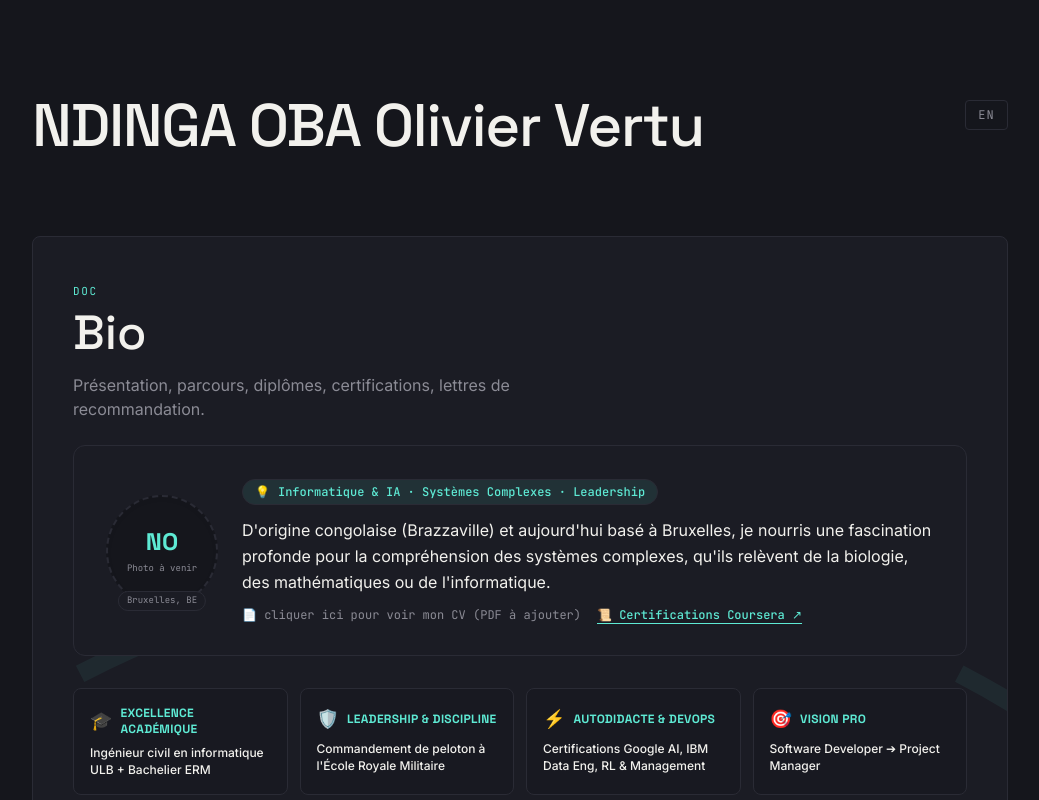
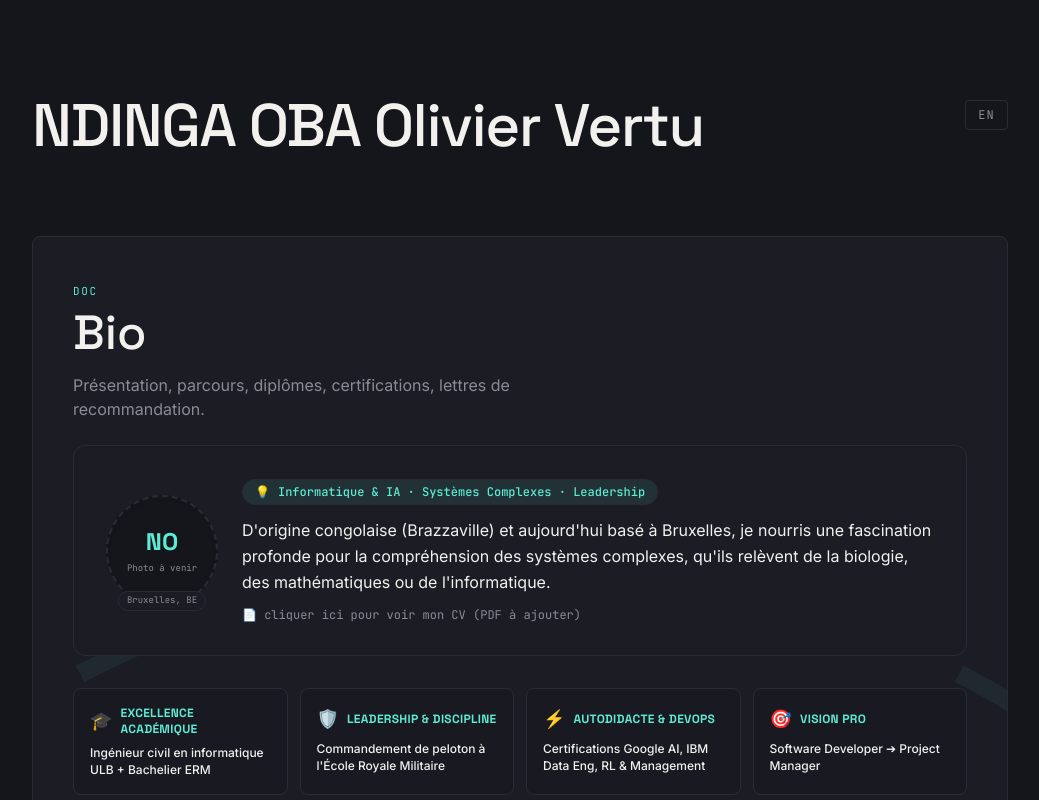
Before and after one commit to Vertu5/ndingaoba-oliviervertu, a Next.js app: page / in a window 1280 px wide. Both pictures are taken after a click on the button 310 px from the left and 352 px from the top of the page. Shown: the top 800 px of the page, without its empty margins (120-1159 px from the left). Built offline with nearby package versions, Linux system fonts and the light colour scheme.

Commit message:
style(bio): keep only CV link in top header block

```diff
--- a/app/components/BioView.tsx
+++ b/app/components/BioView.tsx
@@ -47,7 +47,7 @@ export default function BioView({
             </p>
 
             {/* Quick Links Header */}
-            <div className="mt-3 font-mono text-xs text-[var(--text-muted)] flex flex-wrap items-center gap-4">
+            <div className="mt-3 font-mono text-xs text-[var(--text-muted)] flex items-center">
               {cvUrl ? (
                 <a
                   href={cvUrl}
@@ -62,14 +62,6 @@ export default function BioView({
                   📄 {t.bioIntroLink} ({t.cvMissing})
                 </span>
               )}
-              <a
-                href="https://coursera.org/share/d5eeb18371dd4b2f2d16a616beded9b8"
-                target="_blank"
-                rel="noopener noreferrer"
-                className="inline-flex items-center gap-1 text-[var(--accent)] underline underline-offset-4 hover:no-underline font-medium"
-              >
-                📜 Certifications Coursera ↗
-              </a>
             </div>
           </div>
         </div>
```
